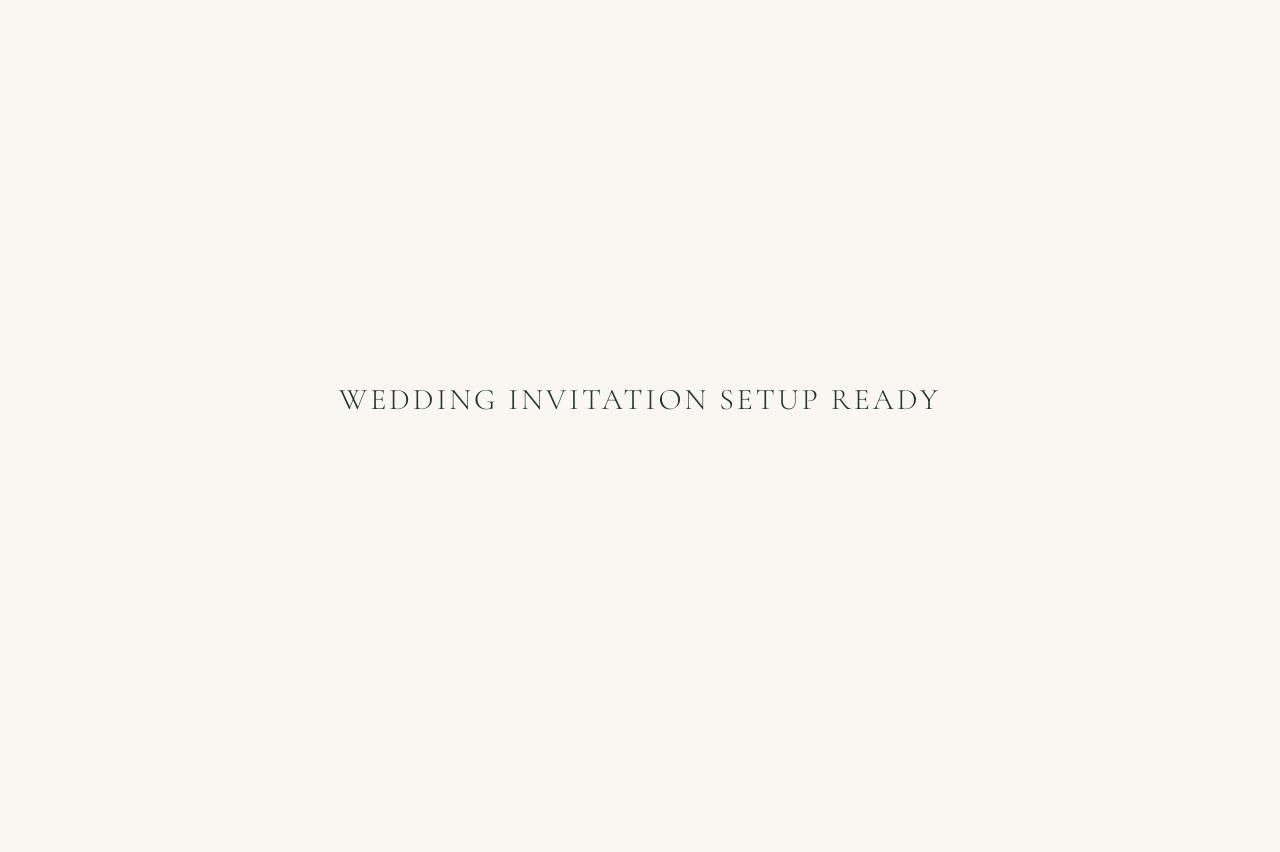
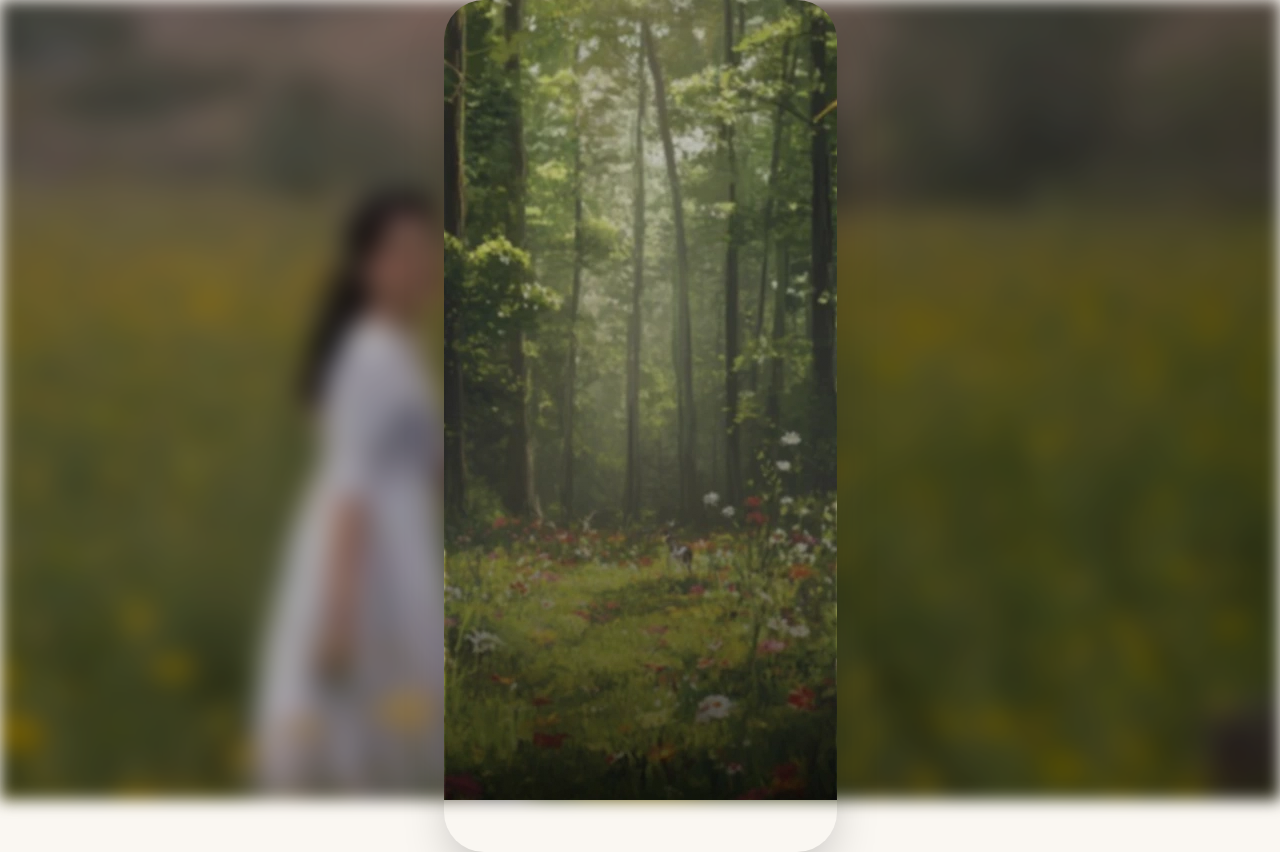
Before and after one commit to jettt017/WeddingInvitations, a Next.js app: page / in a window 1280 px wide. Before the commit the page ends 800 px from the top, so only its background shows below. Built offline with nearby package versions, Linux system fonts and the light colour scheme.

Commit message:
feat: integrate HeroBackground and DesktopPreview into home page

```diff
--- a/app/page.tsx
+++ b/app/page.tsx
@@ -1,9 +1,20 @@
+import HeroBackground from "@/components/splash-screen/HeroBackground";
+import DesktopPreview from "@/components/layout/DesktopPreview";
+
 export default function Home() {
   return (
-    <div className="flex min-h-screen items-center justify-center bg-brand-cream text-brand-emerald">
-      <h1 className="font-serif text-3xl font-light tracking-widest uppercase">
-        Wedding Invitation Setup Ready
-      </h1>
-    </div>
+    <>
+      {/* Mobile (<1024px): fullscreen hero background */}
+      <div className="block lg:hidden w-full">
+        <HeroBackground />
+      </div>
+
+      {/* Desktop (>=1024px): blurred bg + centered phone canvas */}
+      <div className="hidden lg:block">
+        <DesktopPreview>
+          <HeroBackground />
+        </DesktopPreview>
+      </div>
+    </>
   );
 }
```
